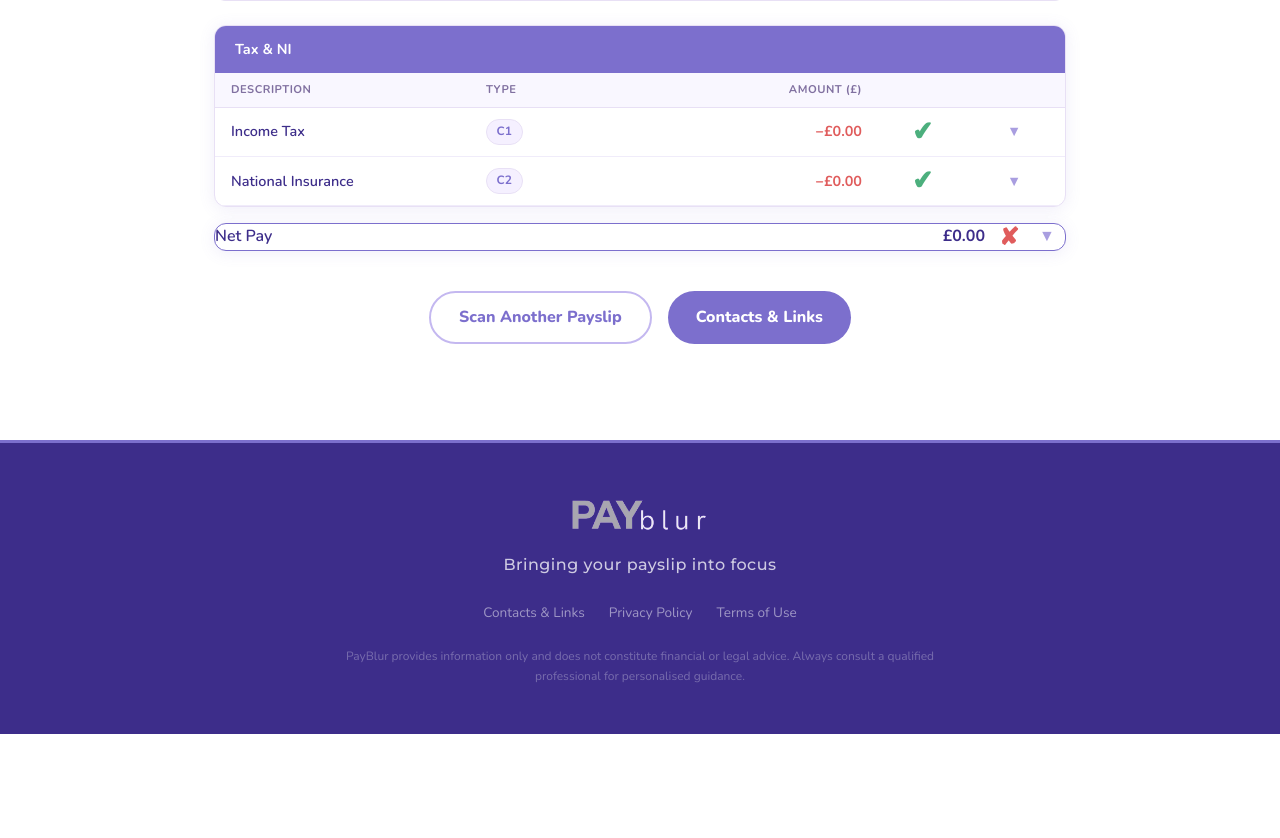
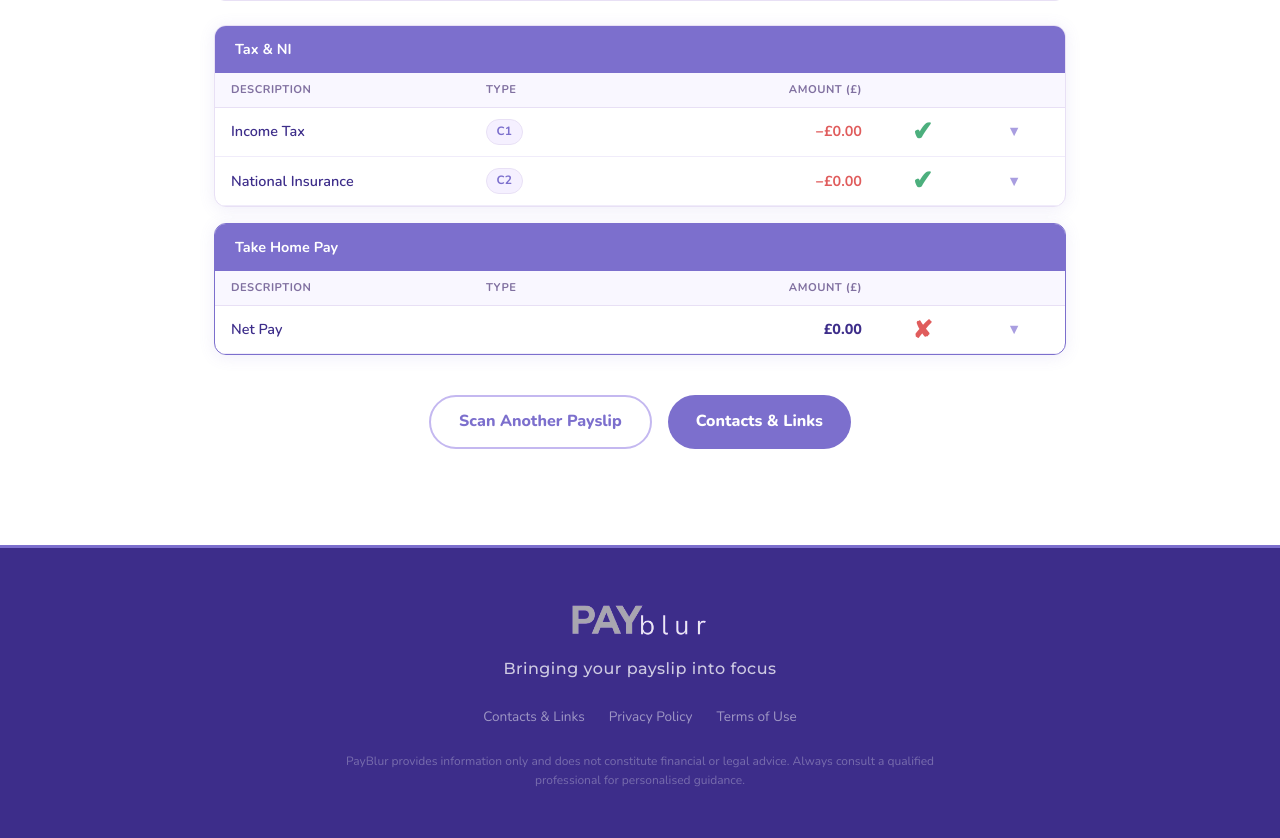
Before and after one commit to Bazaline/WageStop, a Flask app: template templates/results.html in a window 1280 px wide. Shown: the part 811-1649 px from the top of the page. Before the commit the page ends 1545 px from the top, so only its background shows below. Run offline with Flask 3, Linux system fonts and the light colour scheme; the template is opened without the code that fills it, so the values that code supplies are empty; some web fonts are replaced.

Commit message:
Update results.html

```diff
--- a/templates/results.html
+++ b/templates/results.html
@@ -431,14 +431,19 @@
   </div>
   {% endif %}
 
-  {# ---- NET PAY ---- #}
+  {# ---- TAKE HOME PAY ---- #}
   <div class="payline-card payline-card--net">
+    <div class="payline-card-header">Take Home Pay</div>
     <table class="payline-table">
+      <thead><tr>
+        <th style="width:30%">Description</th><th style="width:28%">Type</th>
+        <th style="width:20%" class="th-right">Amount (£)</th><th style="width:10%"></th><th style="width:12%"></th>
+      </tr></thead>
       <tbody>
-        <tr onclick="togglePanel('net-detail')" style="cursor:pointer">
+        <tr class="payline-row" onclick="togglePanel('net-detail')" style="cursor:pointer">
           <td class="payline-desc">Net Pay</td>
           <td class="payline-type"></td>
-          <td class="payline-amount">£{{ result.net_pay_expected|currency }}</td>
+          <td class="payline-amount" style="font-weight:800">£{{ result.net_pay_expected|currency }}</td>
           <td class="payline-status">
             {% if result.net_pay_variance < 0.05 %}<span class="mock-tick">✔</span>
             {% else %}<span class="mock-cross">✘</span>{% endif %}
```
